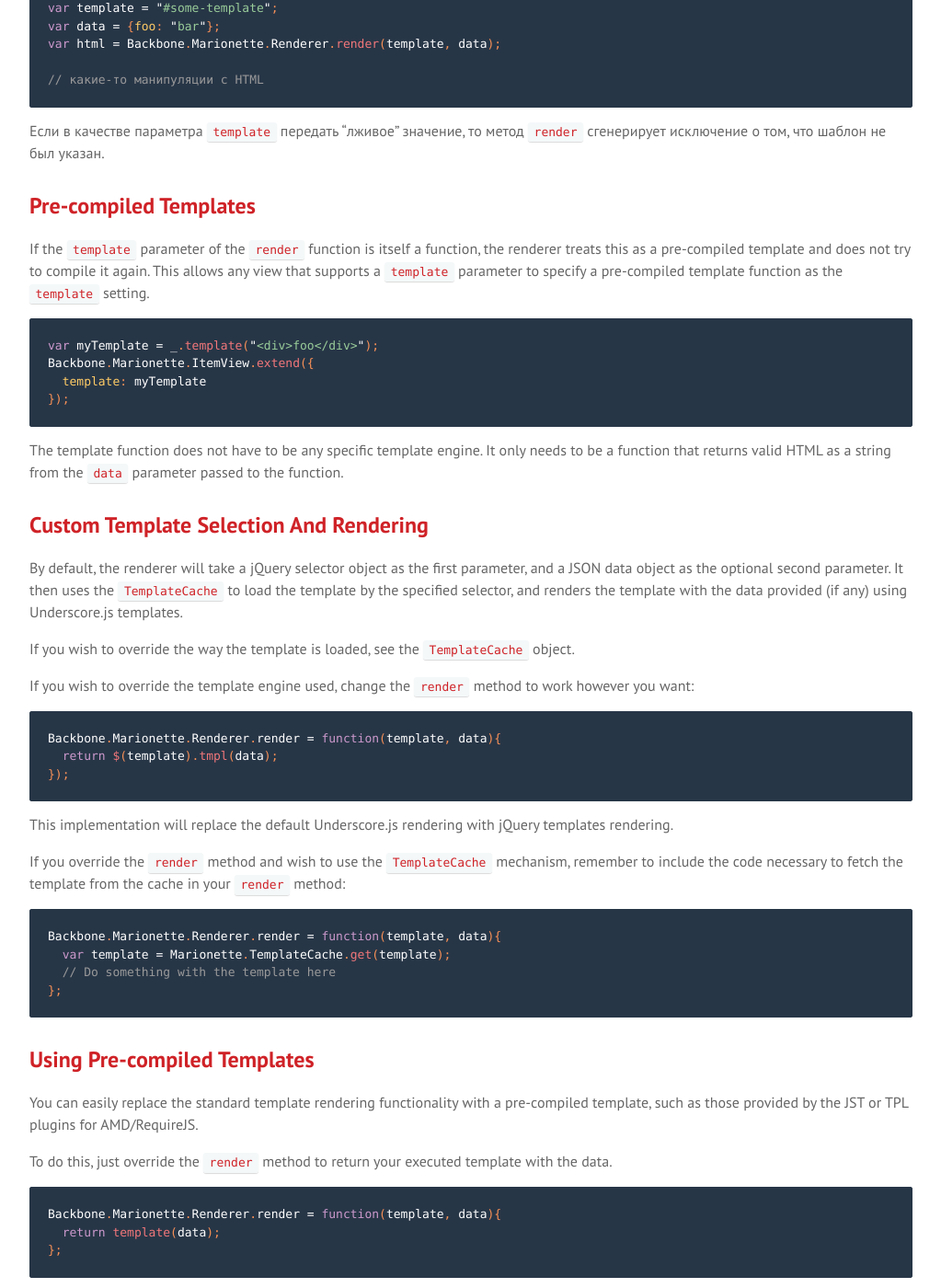
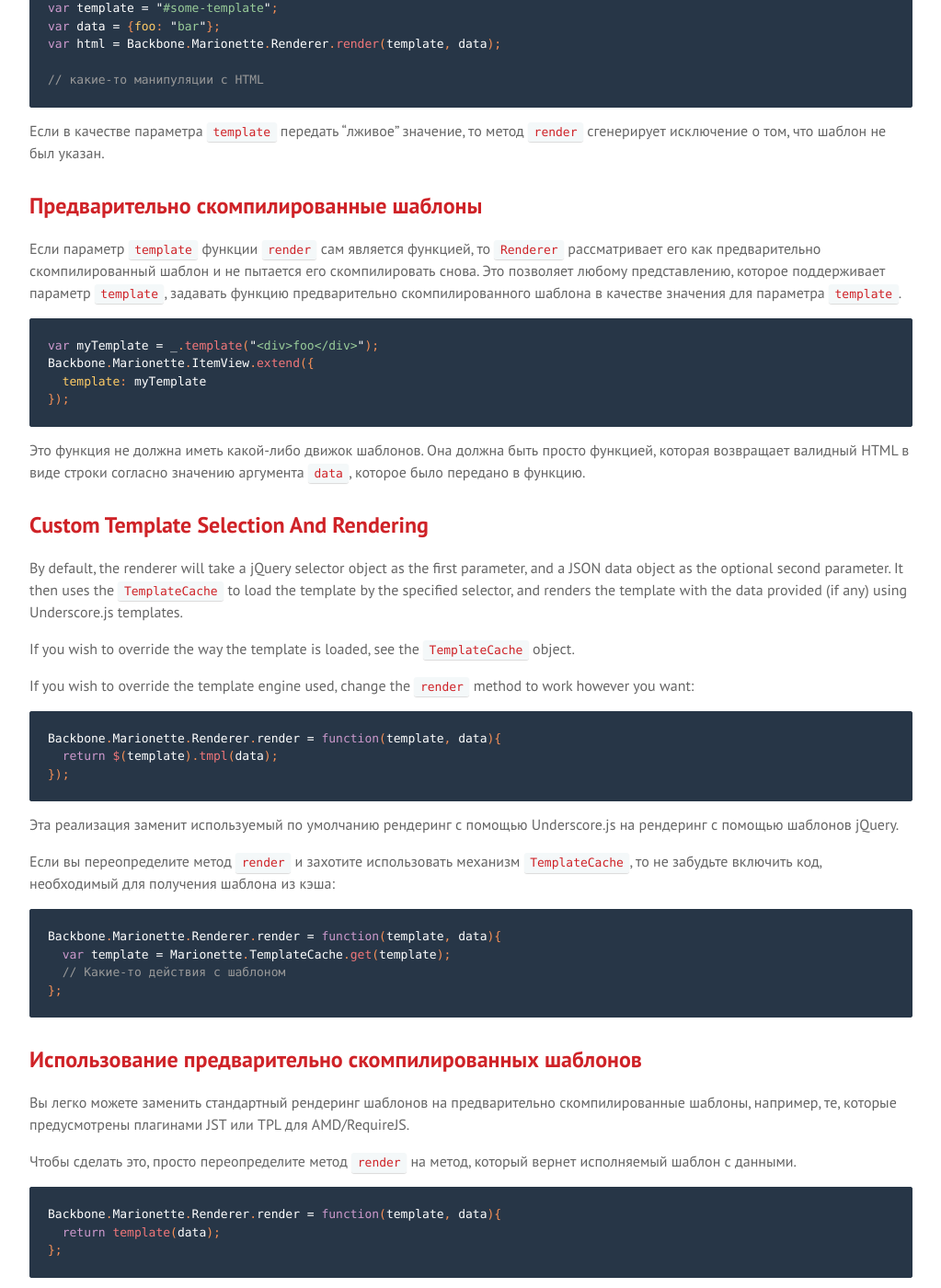
Before and after one commit to sadcitizen/marionettejs.ru, a Jekyll site: the page built from _posts/2014-05-25-renderer.md, in a window 1280 px wide and 1400 px high, scrolled down 850 px. Shown: the whole window at 92% size, without its empty margins (128-1151 px from the left). Built offline with Jekyll 4.4.1, drawn with Linux system fonts in a browser that asks for light colours; some web fonts are replaced; Markdown is read by kramdown in place of the engine named in the settings; some of the changed text lies outside the part shown.

Commit message:
update ru/Renderer

````diff
--- a/_includes/translation/ru/marionette.renderer.md
+++ b/_includes/translation/ru/marionette.renderer.md
@@ -1,15 +1,17 @@
-Объект `Renderer` был извлечен из процесса рендеринга `ItemView` с целью создать консистентный и переиспользуемый способ рендеринга шаблонов с данными и без данных.
+Объект `Renderer` был извлечен из процесса рендеринга `ItemView` с целью создать консистентный и переиспользуемый
+способ рендеринга шаблонов с данными и без.
 
 ## Содержание
 
-* [Basic Usage](#basic-usage)
-* [Pre-compiled Templates](#pre-compiled-templates)
+* [Основное применение](#basic-usage)
+* [Предварительно скомпилированные шаблоны](#pre-compiled-templates)
 * [Custom Template Selection And Rendering](#custom-template-selection-and-rendering)
-* [Using Pre-compiled Templates](#using-pre-compiled-templates)
+* [Использование предварительно скомпилированных шаблонов](#using-pre-compiled-templates)
 
 ## Основное применение
 
-Основное применение `Renderer` заключается в вызове метода `render`. Этот метод возвращает строку, содержащую результат наложения объекта данных `data` на шаблон `template`.
+Основное применение `Renderer` заключается в вызове метода `render`. Этот метод возвращает строку, содержащую результат
+наложения объекта данных `data` на шаблон `template`.
 
 ```js
 var template = "#some-template";
@@ -21,12 +23,11 @@
 
 Если в качестве параметра `template` передать "лживое" значение, то метод `render` сгенерирует исключение о том, что шаблон не был указан.
 
-## Pre-compiled Templates
+## Предварительно скомпилированные шаблоны
 
-If the `template` parameter of the `render` function is itself a function,
-the renderer treats this as a pre-compiled template and does not try to
-compile it again. This allows any view that supports a `template` parameter
-to specify a pre-compiled template function as the `template` setting.
+Если параметр `template` функции `render` сам является функцией, то `Renderer` рассматривает его как предварительно скомпилированный
+шаблон и не пытается его скомпилировать снова. Это позволяет любому представлению, которое поддерживает параметр `template`, задавать
+функцию предварительно скомпилированного шаблона в качестве значения для параметра `template`.
 
 ```js
 var myTemplate = _.template("<div>foo</div>");
@@ -35,9 +36,8 @@
 });
 ```
 
-The template function does not have to be any specific template engine. It
-only needs to be a function that returns valid HTML as a string from the
-`data` parameter passed to the function.
+Это функция не должна иметь какой-либо движок шаблонов. Она должна быть просто функцией, которая возвращает валидный HTML в виде строки
+согласно значению аргумента `data`, которое было передано в функцию.
 
 ## Custom Template Selection And Rendering
 
@@ -59,28 +59,25 @@
 });
 ```
 
-This implementation will replace the default Underscore.js
-rendering with jQuery templates rendering.
+Эта реализация заменит используемый по умолчанию рендеринг с помощью Underscore.js
+на рендеринг с помощью шаблонов jQuery.
 
-If you override the `render` method and wish to use the
-`TemplateCache` mechanism, remember to include the code necessary to
-fetch the template from the cache in your `render` method:
+Если вы переопределите метод `render` и захотите использовать механизм `TemplateCache`, то не забудьте включить код,
+необходимый для получения шаблона из кэша:
 
 ```js
 Backbone.Marionette.Renderer.render = function(template, data){
   var template = Marionette.TemplateCache.get(template);
-  // Do something with the template here
+  // Какие-то действия с шаблоном
 };
 ```
 
-## Using Pre-compiled Templates
+## Использование предварительно скомпилированных шаблонов
 
-You can easily replace the standard template rendering functionality
-with a pre-compiled template, such as those provided by the JST or TPL
-plugins for AMD/RequireJS.
+Вы легко можете заменить стандартный рендеринг шаблонов на предварительно скомпилированные шаблоны,
+например, те, которые предусмотрены плагинами JST или TPL для AMD/RequireJS.
 
-To do this, just override the `render` method to return your executed
-template with the data.
+Чтобы сделать это, просто переопределите метод `render` на метод, который вернет исполняемый шаблон с данными.
 
 ```js
 Backbone.Marionette.Renderer.render = function(template, data){
@@ -88,8 +85,8 @@
 };
 ```
 
-Then you can specify the pre-compiled template function as your view's
-`template` attribute:
+Затем вы можете указать функцию предварительно скомпилированного шаблона как значение атрибута `template` вашего
+представления:
 
 ```js
 var myPrecompiledTemplate = _.template("<div>some template</div>");
````
